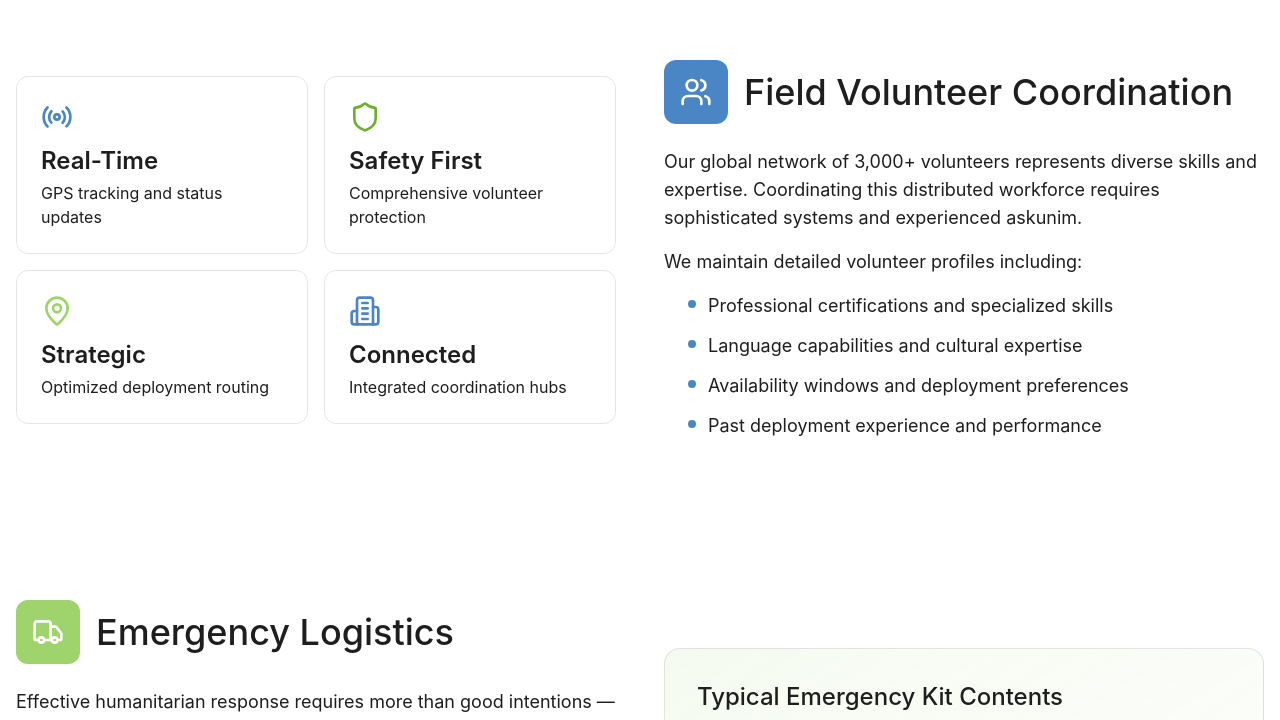
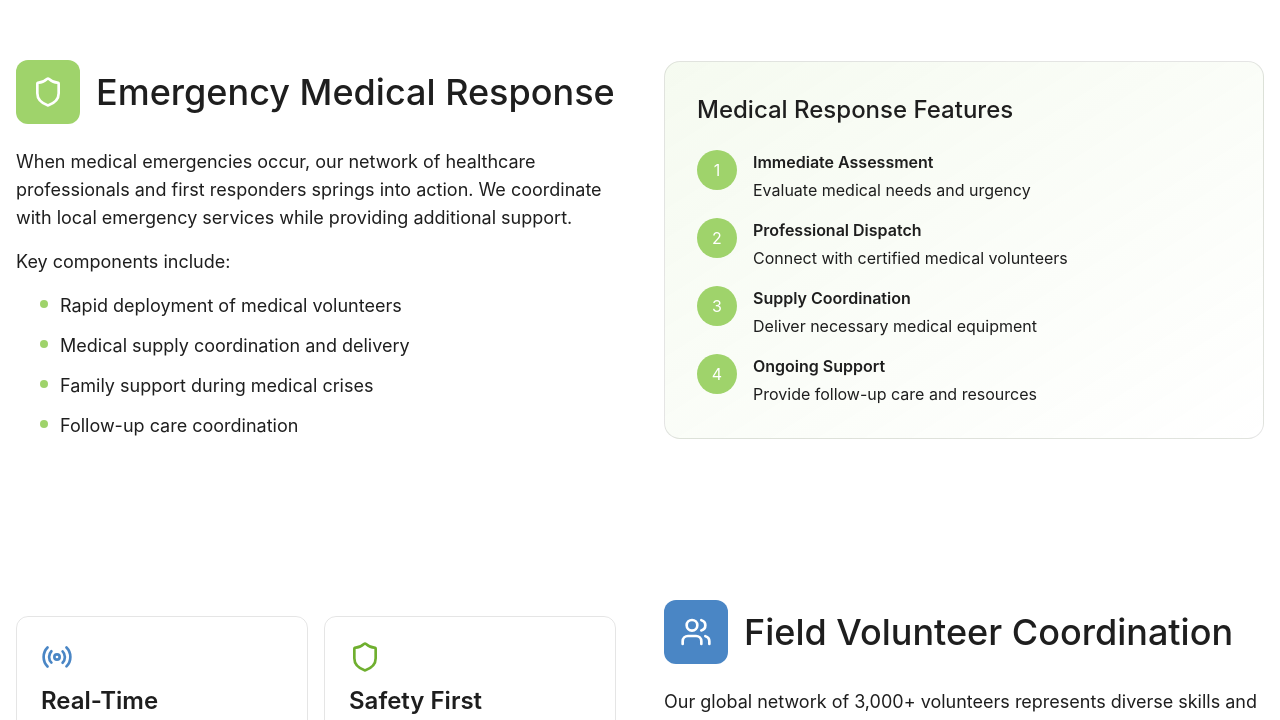
Before and after one commit to TheUriF/ploink, a React (Vite) app: page /what-we-do in a window 1280 px wide. Shown: the part 940-1660 px from the top of the page. Built offline with nearby package versions, Linux system fonts and the light colour scheme.

Commit message:
Change Volunteer Activation to Resource Activation
Updated the section title from 'Volunteer Activation' to 'Resource Activation' and added a new section for 'Emergency Medical Response' with detailed features and descriptions.

```diff
--- a/src/app/pages/WhatWeDo.tsx
+++ b/src/app/pages/WhatWeDo.tsx
@@ -99,7 +99,7 @@ export function WhatWeDo() {
                     3
                   </div>
                   <div>
-                    <div className="font-semibold mb-1">Volunteer Activation</div>
+                    <div className="font-semibold mb-1">Resource Activation</div>
                     <div className="text-muted-foreground">Nearest qualified volunteers notified and deployed</div>
                   </div>
                 </div>
@@ -110,6 +110,100 @@ export function WhatWeDo() {
                   <div>
                     <div className="font-semibold mb-1">Ongoing Coordination</div>
                     <div className="text-muted-foreground">Continuous monitoring and resource adjustment as needed</div>
+                  </div>
+                </div>
+              </div>
+            </motion.div>
+          </div>
+        </div>
+      </section>
+
+      {/* Emergency Medical Response */}
+      <section className="py-12 sm:py-16 md:py-20 bg-muted">
+        <div className="container mx-auto px-4">
+          <div className="grid lg:grid-cols-2 gap-8 sm:gap-12 items-center">
+            <motion.div
+              initial={{ opacity: 0, x: -20 }}
+              whileInView={{ opacity: 1, x: 0 }}
+              viewport={{ once: true }}
+              className="order-last lg:order-first"
+            >
+              <div className="flex items-center gap-3 sm:gap-4 mb-4 sm:mb-6">
+                <div className="w-12 h-12 sm:w-16 sm:h-16 bg-[#9FD36B] rounded-xl flex items-center justify-center flex-shrink-0">
+                  <Shield className="h-6 w-6 sm:h-8 sm:w-8 text-white" />
+                </div>
+                <h2 className="text-2xl sm:text-3xl md:text-4xl">Emergency Medical Response</h2>
+              </div>
+              <div className="space-y-3 sm:space-y-4 text-base sm:text-lg text-muted-foreground">
+                <p>
+                  When medical emergencies occur, our network of healthcare professionals and first responders springs into action. We coordinate with local emergency services while providing additional support.
+                </p>
+                <p>
+                  Key components include:
+                </p>
+                <ul className="space-y-3 ml-6">
+                  <li className="flex items-start gap-3">
+                    <div className="w-2 h-2 bg-[#9FD36B] rounded-full mt-2 flex-shrink-0"></div>
+                    <span>Rapid deployment of medical volunteers</span>
+                  </li>
+                  <li className="flex items-start gap-3">
+                    <div className="w-2 h-2 bg-[#9FD36B] rounded-full mt-2 flex-shrink-0"></div>
+                    <span>Medical supply coordination and delivery</span>
+                  </li>
+                  <li className="flex items-start gap-3">
+                    <div className="w-2 h-2 bg-[#9FD36B] rounded-full mt-2 flex-shrink-0"></div>
+                    <span>Family support during medical crises</span>
+                  </li>
+                  <li className="flex items-start gap-3">
+                    <div className="w-2 h-2 bg-[#9FD36B] rounded-full mt-2 flex-shrink-0"></div>
+                    <span>Follow-up care coordination</span>
+                  </li>
+                </ul>
+              </div>
+            </motion.div>
+
+            <motion.div
+              initial={{ opacity: 0, x: 20 }}
+              whileInView={{ opacity: 1, x: 0 }}
+              viewport={{ once: true }}
+              className="bg-gradient-to-br from-[#9FD36B]/10 to-transparent rounded-2xl p-4 sm:p-6 md:p-8 border border-border"
+            >
+              <h3 className="text-xl sm:text-2xl mb-4 sm:mb-6">Medical Response Features</h3>
+              <div className="space-y-4">
+                <div className="flex items-start gap-4">
+                  <div className="w-10 h-10 bg-[#9FD36B] text-white rounded-full flex items-center justify-center flex-shrink-0">
+                    1
+                  </div>
+                  <div>
+                    <div className="font-semibold mb-1">Immediate Assessment</div>
+                    <div className="text-muted-foreground">Evaluate medical needs and urgency</div>
+                  </div>
+                </div>
+                <div className="flex items-start gap-4">
+                  <div className="w-10 h-10 bg-[#9FD36B] text-white rounded-full flex items-center justify-center flex-shrink-0">
+                    2
+                  </div>
+                  <div>
+                    <div className="font-semibold mb-1">Professional Dispatch</div>
+                    <div className="text-muted-foreground">Connect with certified medical volunteers</div>
+                  </div>
+                </div>
+                <div className="flex items-start gap-4">
+                  <div className="w-10 h-10 bg-[#9FD36B] text-white rounded-full flex items-center justify-center flex-shrink-0">
+                    3
+                  </div>
+                  <div>
+                    <div className="font-semibold mb-1">Supply Coordination</div>
+                    <div className="text-muted-foreground">Deliver necessary medical equipment</div>
+                  </div>
+                </div>
+                <div className="flex items-start gap-4">
+                  <div className="w-10 h-10 bg-[#9FD36B] text-white rounded-full flex items-center justify-center flex-shrink-0">
+                    4
+                  </div>
+                  <div>
+                    <div className="font-semibold mb-1">Ongoing Support</div>
+                    <div className="text-muted-foreground">Provide follow-up care and resources</div>
                   </div>
                 </div>
               </div>
```
